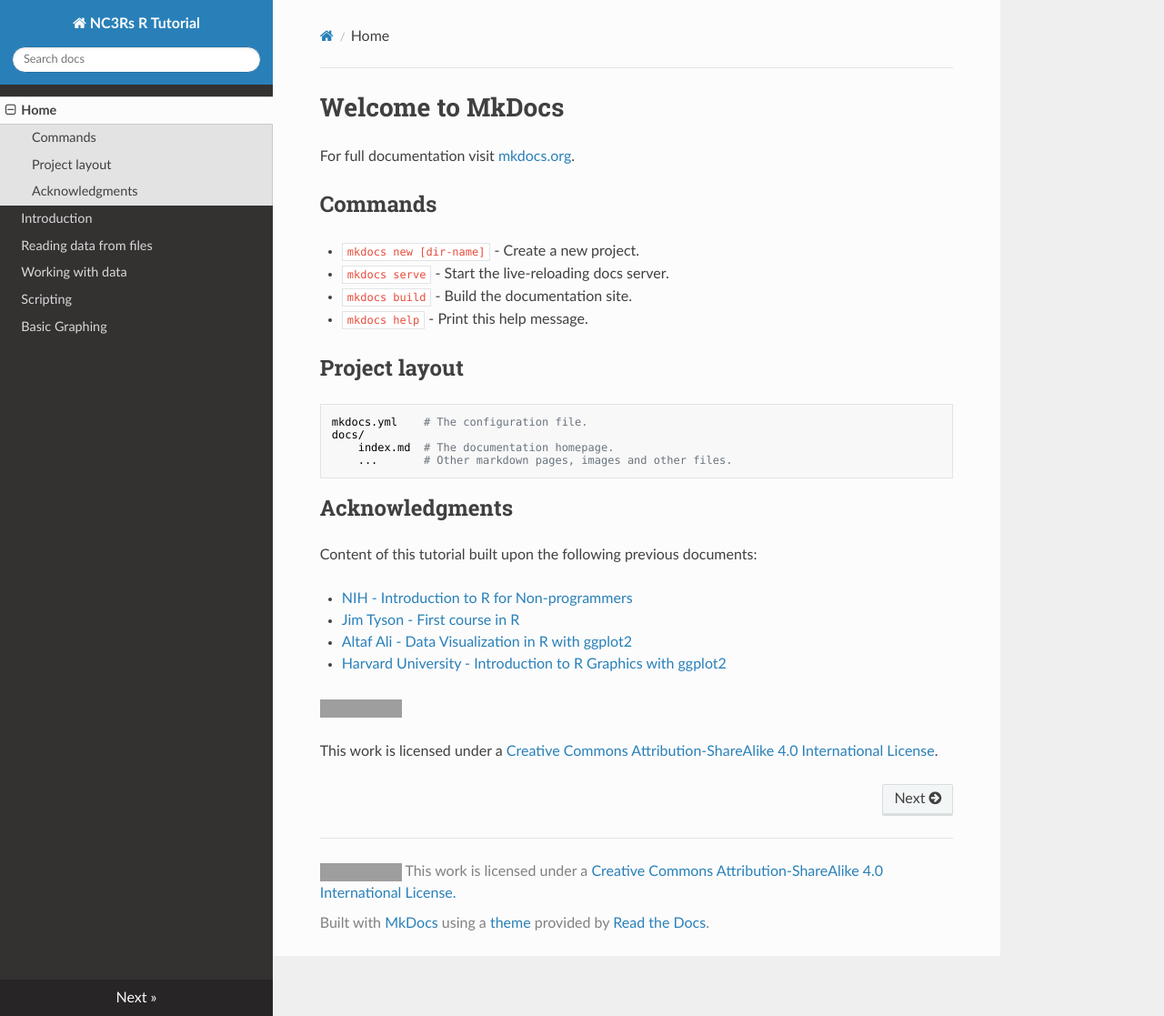
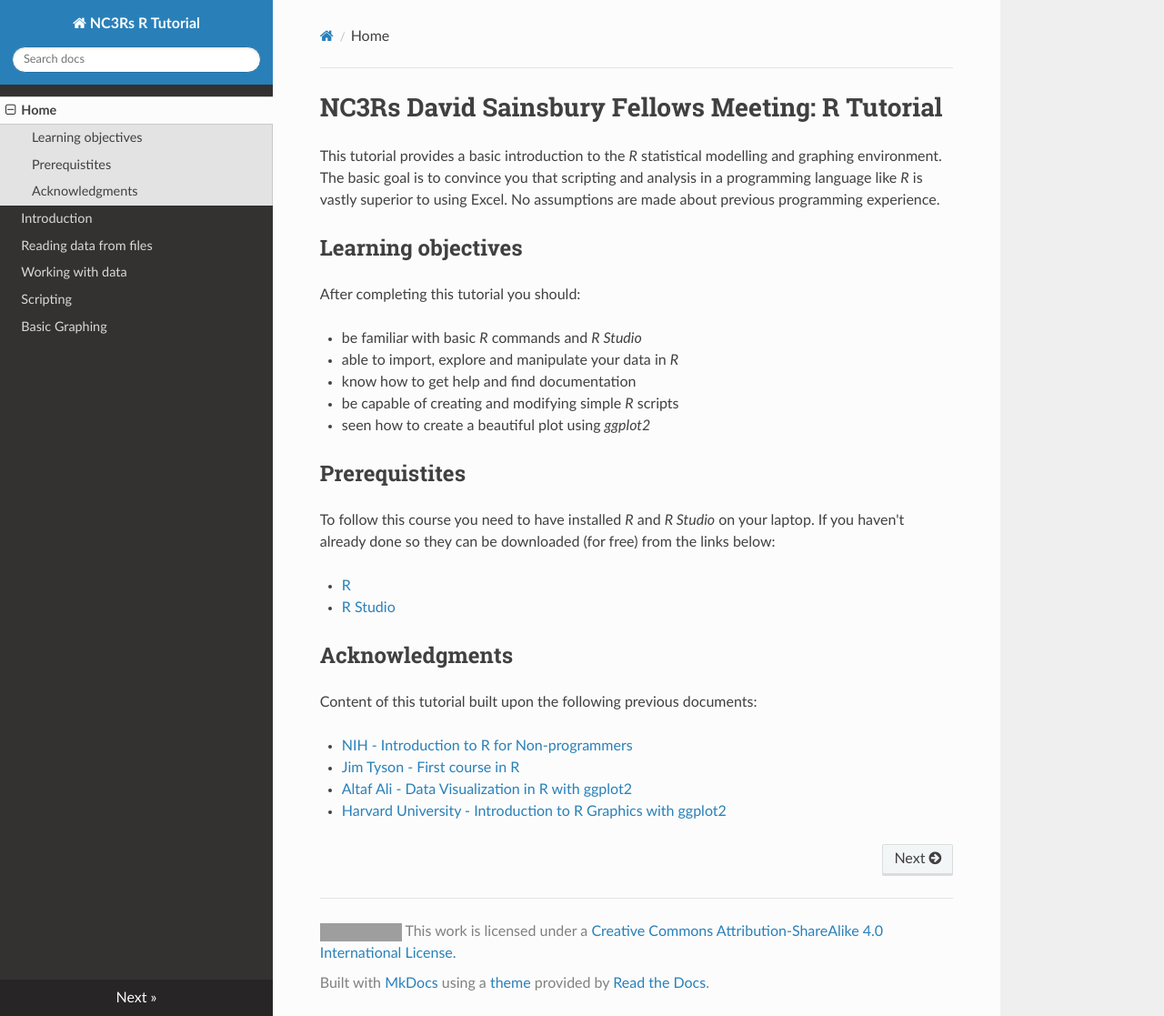
Before and after one commit to dww100/nc3rs-r-tutorial, an MkDocs documentation site: the page built from docs/index.md, in a window 1280 px wide and 1117 px high. Shown: the whole window at 91% size. Built offline with MkDocs 1.6.1, drawn with Linux system fonts in a browser that asks for light colours; nearby versions of some CDN libraries; old or Windows-style settings are respelled for this version of MkDocs; grey boxes are pictures that could not be loaded.

Commit message:
First attempt at index text

```diff
--- a/docs/index.md
+++ b/docs/index.md
@@ -1,20 +1,26 @@
-# Welcome to MkDocs
+# NC3Rs David Sainsbury Fellows Meeting: R Tutorial
 
-For full documentation visit [mkdocs.org](http://mkdocs.org).
+This tutorial provides a basic introduction to the *R* statistical modelling and graphing environment.
+The basic goal is to convince you that scripting and analysis in a programming language like *R* is vastly superior to using Excel.
+No assumptions are made about previous programming experience.
 
-## Commands
+## Learning objectives
 
-* `mkdocs new [dir-name]` - Create a new project.
-* `mkdocs serve` - Start the live-reloading docs server.
-* `mkdocs build` - Build the documentation site.
-* `mkdocs help` - Print this help message.
+After completing this tutorial you should:
 
-## Project layout
+* be familiar with basic *R* commands and *R Studio*
+* able to import, explore and manipulate your data in *R*
+* know how to get help and find documentation
+* be capable of creating and modifying simple *R* scripts
+* seen how to create a beautiful plot using *ggplot2*
 
-    mkdocs.yml    # The configuration file.
-    docs/
-        index.md  # The documentation homepage.
-        ...       # Other markdown pages, images and other files.
+## Prerequistites
+
+To follow this course you need to have installed *R* and *R Studio* on your laptop.
+If you haven't already done so they can be downloaded (for free) from the links below:
+
+* [R](https://www.r-project.org/)
+* [R Studio](https://www.rstudio.com/products/rstudio/download/)
 
 ## Acknowledgments
 
@@ -24,7 +30,3 @@ Content of this tutorial built upon the following previous documents:
 * [Jim Tyson - First course in R](https://jimbotyson.github.io/rcourse/index.html)
 * [Altaf Ali - Data Visualization in R with ggplot2](https://altaf-ali.github.io/ggplot_tutorial/)
 * [Harvard University - Introduction to R Graphics with ggplot2](http://tutorials.iq.harvard.edu/R/Rgraphics/Rgraphics.html)
-
-![CC BY-SA](https://i.creativecommons.org/l/by-sa/4.0/88x31.png)
-
-This work is licensed under a [Creative Commons Attribution-ShareAlike 4.0 International License](https://creativecommons.org/licenses/by-sa/4.0/).
```
